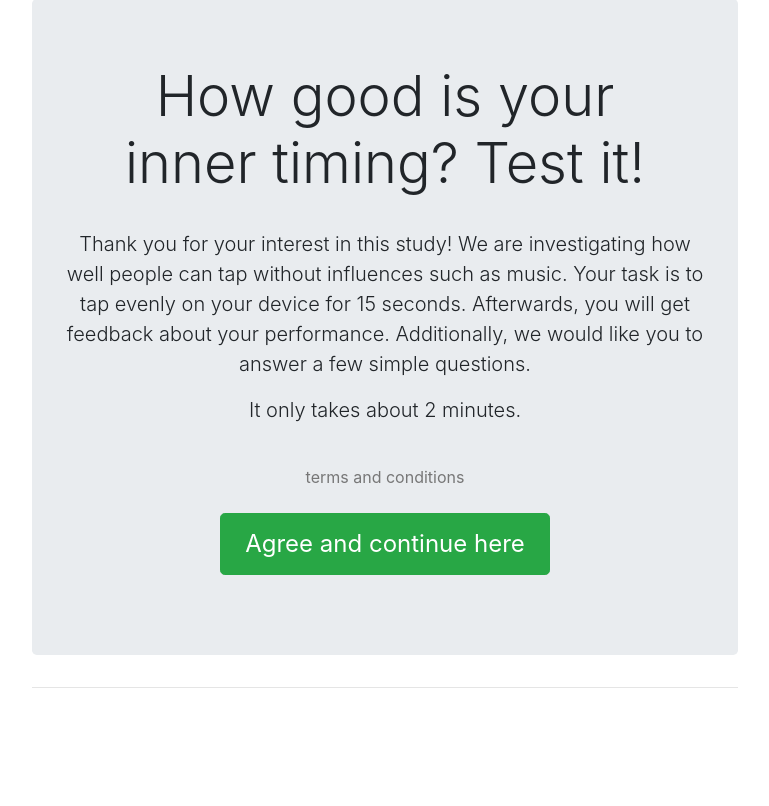
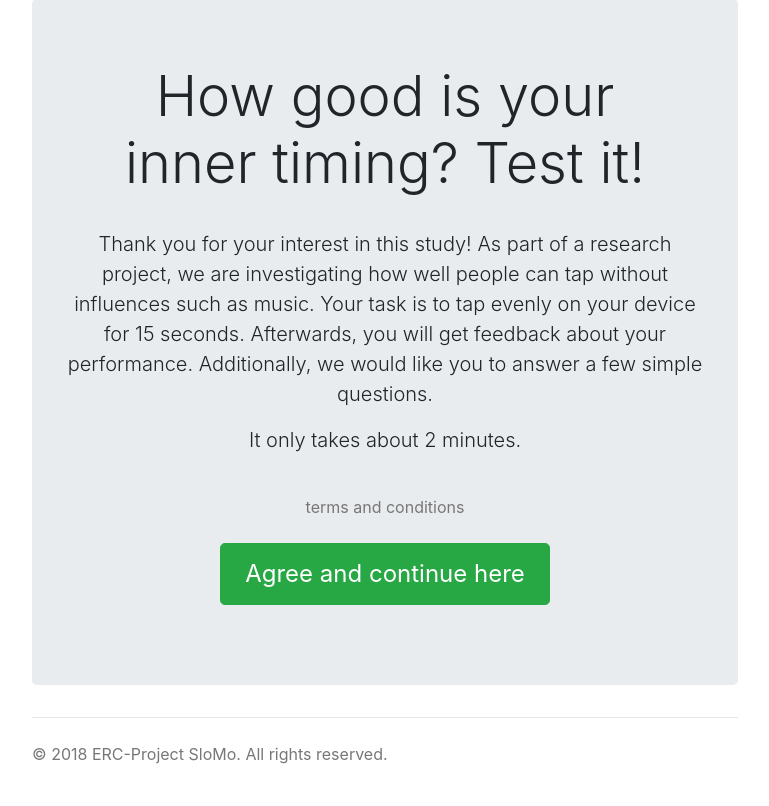
Before and after one commit to g-mac/slomo, a Node server app: page / in a window 1280 px wide. Shown: the part 122-928 px from the top of the page, without its empty margins (255-1024 px from the left). Before the commit the page ends 810 px from the top, so only its background shows below. Run offline with Node 20, Linux system fonts and the light colour scheme; some libraries are stand-ins or nearby versions.

Commit message:
Implemented some changes as requested.

```diff
--- a/public/welcome.html
+++ b/public/welcome.html
@@ -9,7 +9,7 @@
     <!--<link href="/stylesheets/style.css" rel="stylesheet">-->
     <script>
         $(document).ready(function () {
-            $("#text").text("Thank you for your interest in this study! We are investigating how well people can tap without" +
+            $("#text").text("Thank you for your interest in this study! As part of a research project, we are investigating how well people can tap without" +
                 "    influences such as music. Your task is to tap evenly on your device for " + duration + " seconds. Afterwards, you will get" +
                 "    feedback about your performance. Additionally, we would like you to answer a few simple questions.")
             $("#content").show();
--- a/views/main.html
+++ b/views/main.html
@@ -103,7 +103,7 @@
     </main>
 
     <footer class="footer">
-        <!--<p>&copy; Simon Mayrshofer 2018</p>-->
+        <p>&copy; 2018 ERC-Project SloMo. All rights reserved.</p>
         <p></p>
     </footer>
 
```
Also changed, not shown: public/experiment.html (+4 -4 lines).
